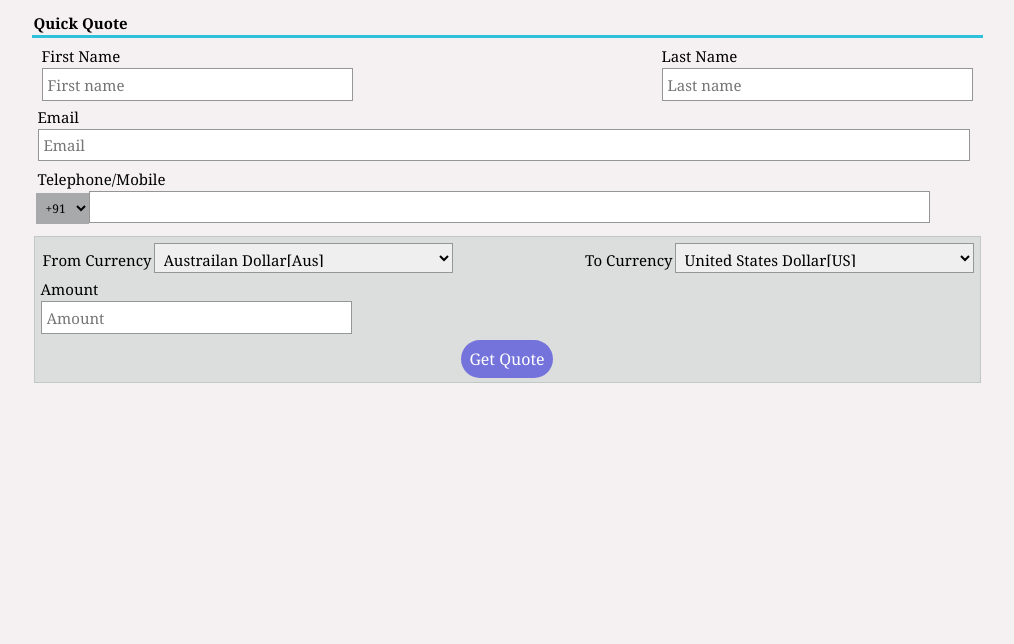
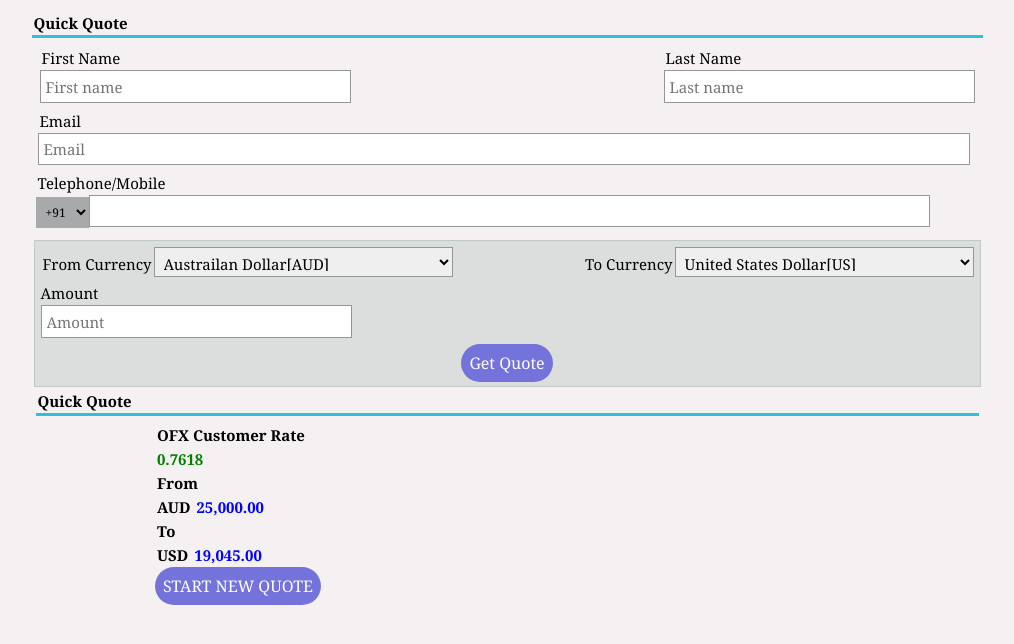
Before and after one commit to santhiyafidisys/QuickQuotes, a React (Create React App) app: page / in a window 1280 px wide. Shown: the top 644 px of the page, without its empty margins (133-1147 px from the left). Built offline with nearby package versions, Linux system fonts and the light colour scheme.

Commit message:
api process

```diff
--- a/src/Amount.js
+++ b/src/Amount.js
@@ -7,7 +7,7 @@ class Amounts extends React.Component{
           <div>
             <label for="Amount">Amount</label>
             <ul>
-            <input  className={styles.textarea} type="text" placeholder="Amount" name={this.props.rates} required></input>
+            <input  className={styles.textarea} type="text" placeholder="Amount" name=" " required></input>
             </ul>
           </div>
         )
--- a/src/Currencybox.js
+++ b/src/Currencybox.js
@@ -11,8 +11,8 @@ class Currency extends React.Component{
             <div>
             <label for="From Currency">From Currency</label>
              <select className={styles.textareas}>
-							<option value="Austrailan Dollar[Aus]">Austrailan Dollar[Aus]</option>
-							<option value="India Rupees[IND]">India Rupees[IND]</option>
+							<option value="Austrailan Dollar[AUD]">Austrailan Dollar[AUD]</option>
+							<option value="India Rupees[INR]">India Rupees[INR]</option>
 							<option value="China Yuan[CHN">China Yuan[CHN</option>
 							<option value="United States Dollar[US]">United States Dollar</option>
 							<option value="Russian Ruble [RUB]">Russian Ruble [RUB]</option>
@@ -30,8 +30,10 @@ class Currency extends React.Component{
 
           </div>
            </div>
-           <Amounts rates="250000"/>
+           <Amounts />
            <GetQuote />
+
+
         </div>
       )
     }
--- a/src/Get.js
+++ b/src/Get.js
@@ -4,20 +4,31 @@ import styles from './rates.module.css';
 class GetQuote extends React.Component{
   constructor(props) {
     super(props);
+    this.state = {
+      ofx: " "
+      };
     this.handleClick = this.handleClick.bind(this);
+    this.fetchApi = this.fetchApi.bind(this);
   }
   handleClick() {
-    console.log('https://api.ofx.com/PublicSite.ApiService/OFX/spotrate/Individual/AUD/GBP/10000?format=json');
+    console.log('click happened');
+    this.fetchApi();
   }
+   fetchApi() {
+    fetch('https://api.ofx.com/PublicSite.ApiService/OFX/spotrate/Individual/AUD/GBP/10000?format=json')
+   .then(response => response.json())
+   .then(data => {
+    this.setState({ofx: data})
+    console.log(this.state.ofx);
+
+    })
+   }
     render(){
         return(
           <div>
             <button className={styles.button} onClick={this.handleClick} type="button">Get Quote</button>
-
-
           </div>
         )
-
     }
-}
+  }
 export default GetQuote;
--- /dev/null
+++ b/src/Rates.js
@@ -0,0 +1,27 @@
+import React from 'react';
+import styles from './rates.module.css';
+
+class Rates extends React.Component{
+    render(){
+        return(
+          <div>
+            <h1 className={styles.back}>Quick Quote</h1>
+              <div className={styles.rule}>
+                <div className={styles.center}>
+                  <h5>OFX Customer Rate</h5>
+                  <h6 style={{color: "green"}}>0.7618</h6>
+                  <h5>From</h5>
+                  <h6 >AUD <span style={{color: "blue"}}>25,000.00</span></h6>
+                  <h5>To</h5>
+                  <h6 >USD <span style={{color: "blue"}}>19,045.00</span></h6>
+                 <button className={styles.buttons}  type="button">START NEW QUOTE</button>
+                </div>
+              </div>
+
+          </div>
+
+              )
+    }
+    }
+
+    export default Rates;
--- a/src/Userdetails.js
+++ b/src/Userdetails.js
@@ -1,32 +1,38 @@
 import React from 'react';
 import styles from './rates.module.css';
 
+class Userdata extends React.Component{
+  constructor(props){
+    super(props);
+    this.state = {firstname: ' ', lastname: ''};
+    this.handleChange = this.handleChange.bind(this);
 
-class Userdata extends React.Component{
+
+  }
+  handleChange(event){
+    this.setState({firstname: event.target.value});
+    console.log(this.state.firstname)
+    console.log('FirstName ' + this.state.firstnames)
+  }
+
+
     render(){
       return(
-        <div >
+        <div>
           <div className={styles.section}>
-            <div>
-            <label for="first-name">First Name</label>
-            <ul>
-              <input className={styles.textarea} type="text" placeholder="First name" name="" required></input>
-            </ul>
-            </div>
-            <div>
-            <label for="last-name">Last Name</label>
-            <ul>
-              <input className={styles.textarea} type="text" placeholder="Last name" name="" required></input>
-            </ul>
-            </div>
-
+            <form>
+              <p>First Name</p>
+                <input className={styles.textarea} type="text" placeholder="First name" onChange={this.handleChange} name="firstname" required/>
+            </form>
+            <form>
+              <p>Last Name</p>
+                <input className={styles.textarea} type="text" placeholder="Last name" onChange={this.handleChange} name="lastname" required></input>
+            </form>
           </div>
-
-          <label for="Email">Email</label>
-            <ul>
-             <input className={styles.textsarea} type="email" placeholder="Email" name="" required></input>
-            </ul>
-
+          <form>
+            <p>Email</p>
+              <input className={styles.textsarea} type="email" placeholder="Email" onChange={this.handleChange} name="" required></input>
+          </form>
         </div>
       )
     }
--- a/src/index.js
+++ b/src/index.js
@@ -4,9 +4,7 @@ import styles from './rates.module.css';
 import Userdata from './Userdetails';
 import Telephones from './Telephone';
 import Currency from './Currencybox';
-
-
-
+import Rates from './Rates';
 class Quotes extends React.Component{
   render(){
     return(
@@ -16,6 +14,7 @@ class Quotes extends React.Component{
       <Userdata />
       <Telephones />
       <Currency />
+      <Rates />
       </div>
       </div>
     )
--- a/src/rates.module.css
+++ b/src/rates.module.css
@@ -78,3 +78,14 @@ padding: 5px;
   font-size: 20px;
   color: #909490;
 }
+.buttons{
+
+  background-color: #7473db;
+  border: none;
+  color: white;
+  padding: 8px;
+  text-align: center;
+  font-size: 16px;
+  border-radius: 35px;
+  margin: auto;
+}
```
Also changed, not shown: src/Fetchapi.js (added).
